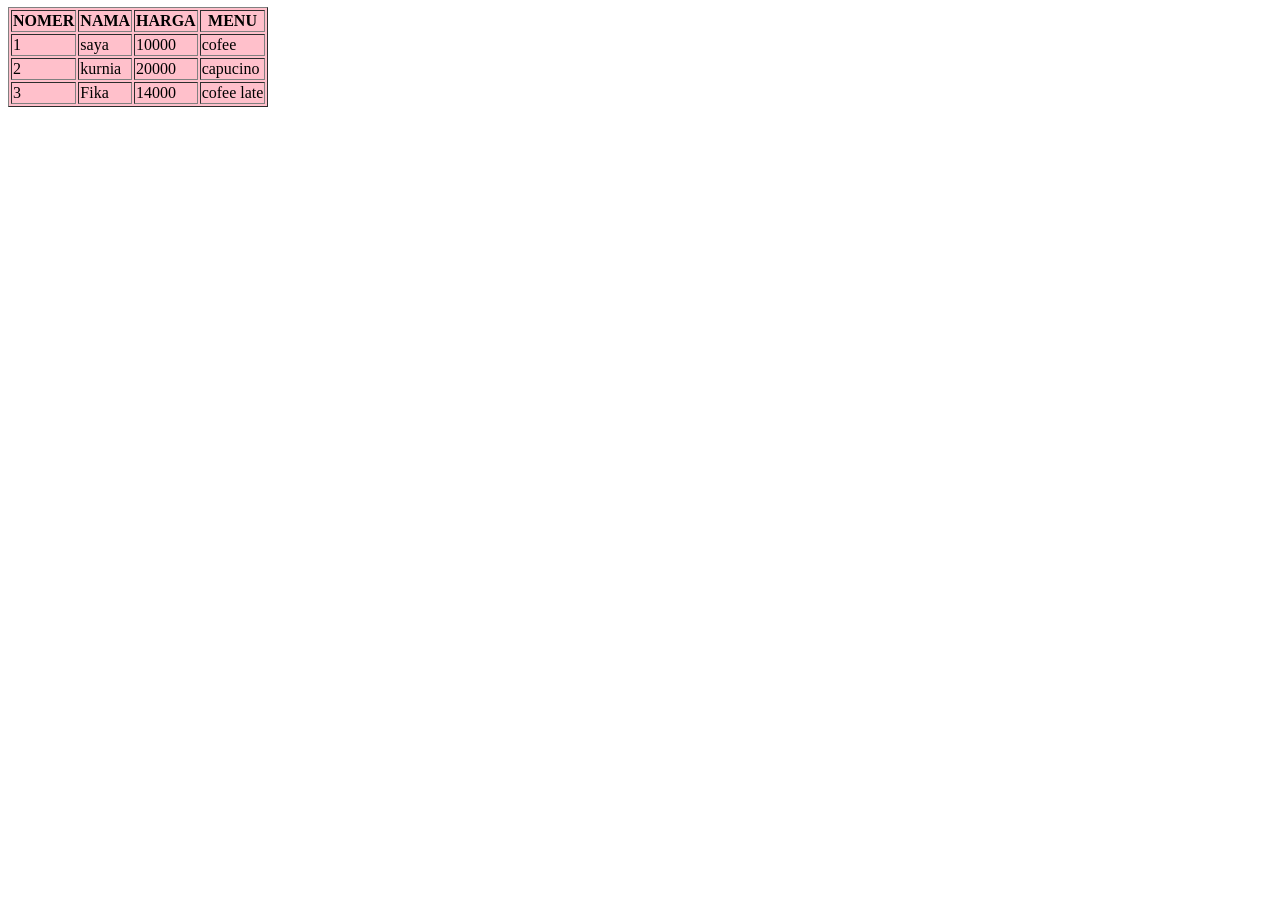
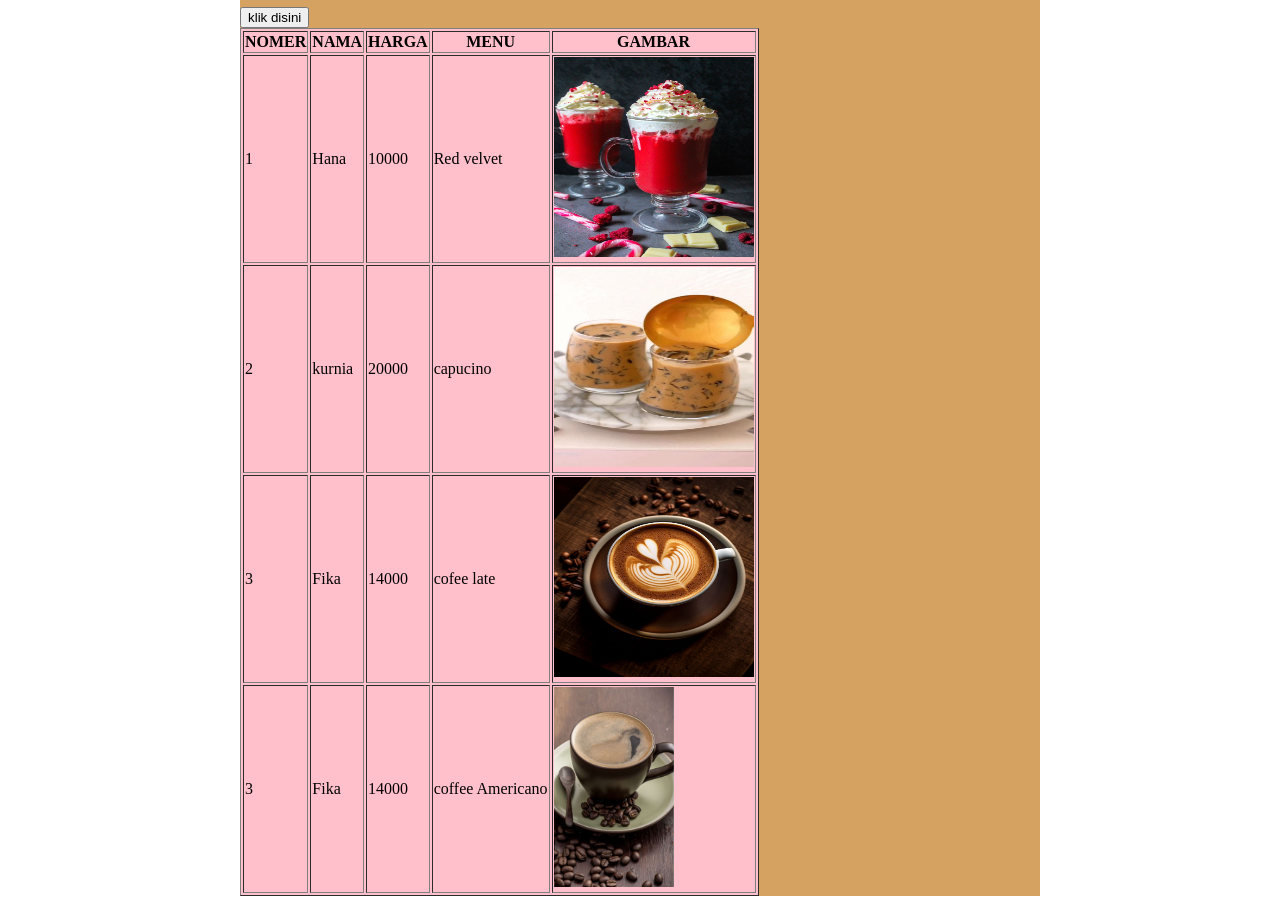
Before and after one commit to fifian-aqila/html-activity-3, a plain HTML site: page index.html in a window 1280 px wide. Shown: the part 73-989 px from the top of the page. Before the commit the page ends 800 px from the top, so only its background shows below. Drawn offline with Linux system fonts and the light colour scheme.

Commit message:
PERUBAHAN

```diff
--- a/index.html
+++ b/index.html
@@ -4,36 +4,67 @@
     <meta charset="UTF-8">
     <meta name="viewport" content="width=device-width, initial-scale=1.0">
     <title>Membuat tabel</title>
+    <style>
+        .box{
+            width: 800px;
+            background-color: rgb(214, 162, 98);
+            margin: auto;
+            margin-bottom: 20px;
+        }
 
+    </style>
 </head>
 <body>
-    <div>
+    <div class="box">
         <h1>Tabel Apa Aja</h1>
-        <table border="1" style="background-color: pink;">
+        <button>klik disini</button>
+        <table  border="1" style="background-color: pink;">
             <tr>
                 <th>NOMER</th>
                 <th>NAMA</th>
                 <th>HARGA</th>
                 <th>MENU</th>
+                <th>GAMBAR</th>
+
+
             </tr>
             <tr>
                 <td>1</td>
-                <td>saya</td>
+                <td>Hana</td>
                 <td>10000</td>
-                <td>cofee</td>
+                <td>Red velvet</td>
+                <td>
+                    <img src="Red velvet chocolademelk - Annabella's Foodblog.jpeg" width="200px" height="200px">
+                </td>
             </tr>
             <tr>
                 <td>2</td>
                 <td>kurnia</td>
                 <td>20000</td>
                 <td>capucino</td>
+                <td>
+                    <img src="CAPPUCCINO CINCAU GULA AREN.jpeg" width="200px" height="200px">
+                </td>
             </tr>
             <tr>
                 <td>3</td>
                 <td>Fika</td>
                 <td>14000</td>
                 <td>cofee late</td>
+                <td>
+                    <img src="Coffee Latte Art.jpeg" width="200px" height="200px">
+                </td>
             </tr>
+            <tr>
+                <td>3</td>
+                <td>Fika</td>
+                <td>14000</td>
+                <td>coffee Americano</td>
+                <td>
+                    <img src="28 Different Types of Coffee You Drink Daily (2).jpeg" width="120px" height="200px">
+                </td>
+            </tr>
+
         </table>
     </div>
 </body>
```
Also changed, not shown: 28 Different Types of Coffee You Drink Daily (2).jpeg (added), CAPPUCCINO CINCAU GULA AREN.jpeg (added), Coffee Latte Art.jpeg (added), Red velvet chocolademelk - Annabella's Foodblog.jpeg (added).
